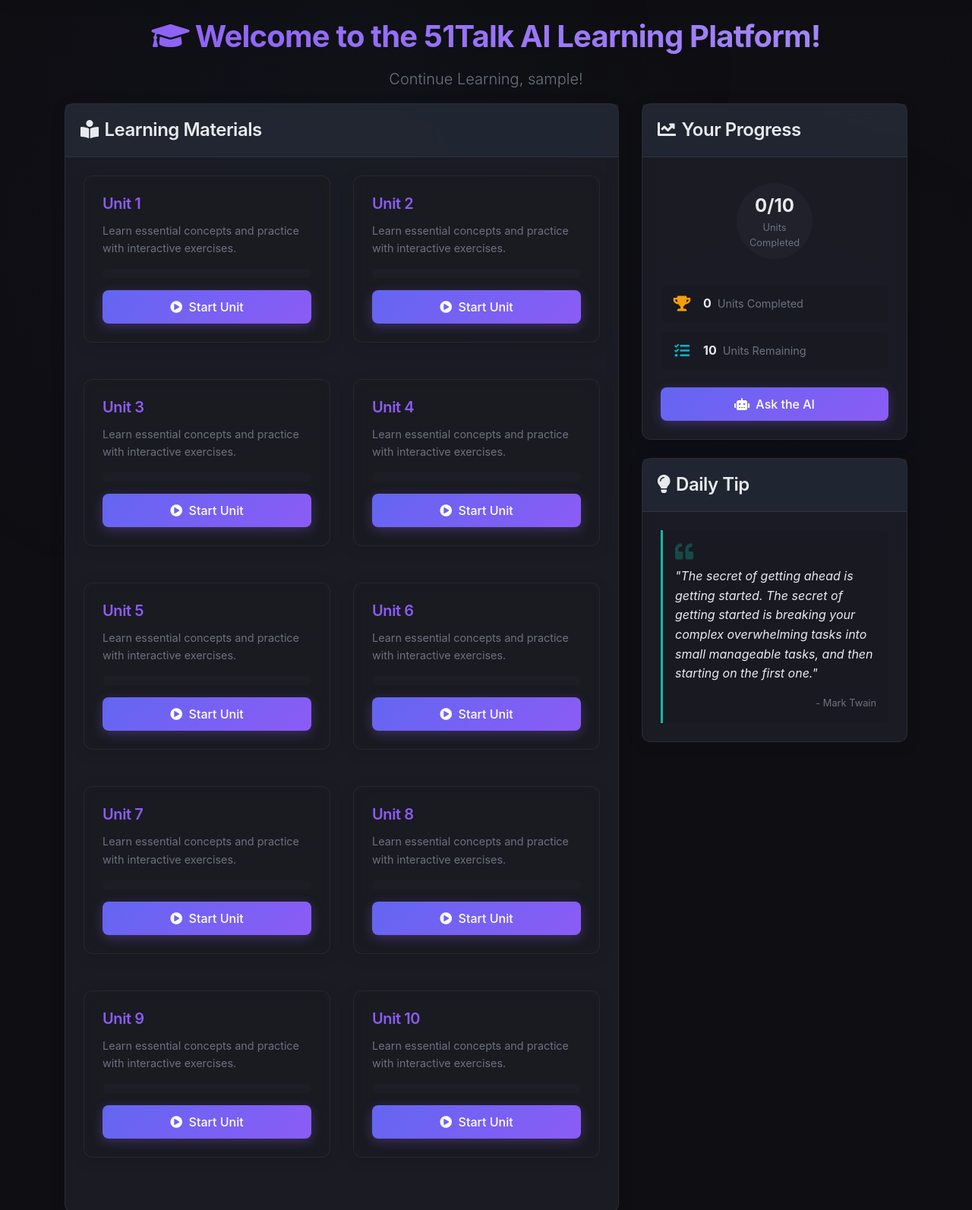
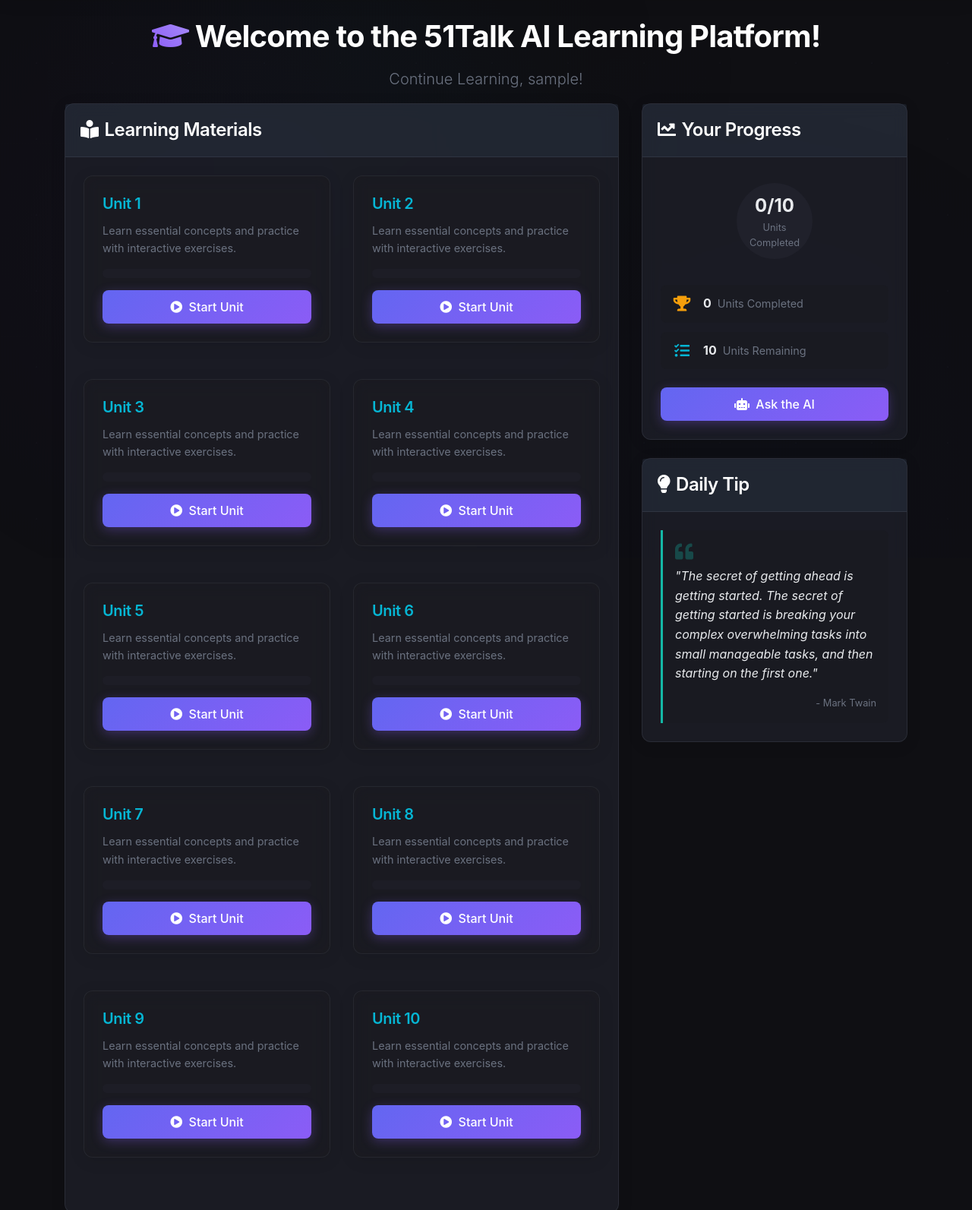
Before and after one commit to Rehab-Alsaidi/AI-Platform, a Flask app: page /dashboard in a window 1280 px wide. Shown: the part 65-1658 px from the top of the page at 76% size. Run offline with Flask 3, Linux system fonts and the light colour scheme; the visitor is signed in with stand-in values (Sample User, id 1); data that the repository does not hold is empty; some libraries are stand-ins or nearby versions.

Commit message:
Updated dashboard

```diff
--- a/templates/dashboard.html
+++ b/templates/dashboard.html
@@ -6,10 +6,15 @@
 <style>
     /* Dashboard Styles Matching Dark Theme */
     .welcome-section h1 {
-        color: var(--text-color);
+        color: white; /* Changed from gradient to white */
         margin-bottom: 1rem;
         font-weight: 700;
         letter-spacing: -0.02em;
+        /* Removed gradient background */
+    }
+
+    /* Keep the graduation cap icon purple */
+    .welcome-section h1 i {
         background: linear-gradient(45deg, var(--accent-purple), var(--purple-light));
         -webkit-background-clip: text;
         -webkit-text-fill-color: transparent;
@@ -48,7 +53,11 @@
 
     .card-header h4 {
         margin: 0;
-        color: var(--text-color);
+        color: white; /* Changed from var(--text-color) to white */
+    }
+
+    .card-header h3 {
+        color: white; /* Ensure leaderboard titles are white */
     }
 
     .unit-card {
@@ -63,7 +72,7 @@
     }
 
     .unit-card .card-title {
-        color: var(--accent-purple);
+        color: var(--info-color); /* Changed from var(--accent-purple) to green */
         font-weight: 600;
     }
 
@@ -210,6 +219,11 @@
     /* Team Leaderboards */
     .team-card .card-header {
         background: var(--gradient-purple);
+        color: white;
+    }
+
+    .team-card .card-header h3,
+    .user-camp-card .card-header h3 {
         color: white;
     }
 
```
